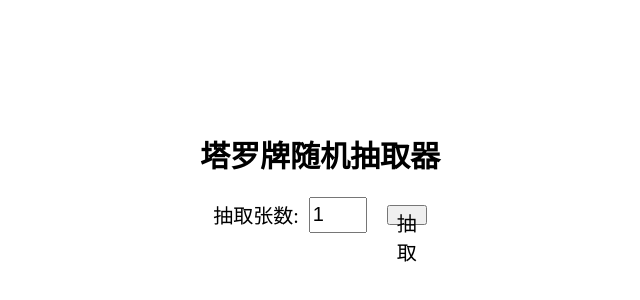
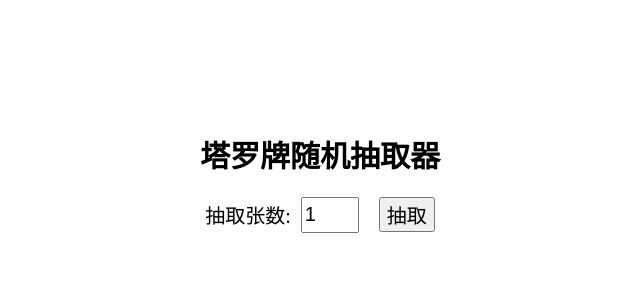
Before and after one commit to GI177155gi/ctaluo, a plain HTML site: page index.html in a window 1280 px wide. Shown: the part 218-518 px from the top of the page, without its empty margins (320-960 px from the left). Drawn offline with nearby package versions, Linux system fonts and the light colour scheme.

Commit message:
Update index.html

```diff
--- a/index.html
+++ b/index.html
@@ -31,7 +31,7 @@
   <div style="display: flex; align-items: center;font-size: 20px;">
     <label for="card-count">抽取张数:</label>
     <input style="width: 50px;height: 30px;margin:0 10px ;font-size: 20px;" type="number" id="card-count" value="1" min="1" max="22" style="margin-left: 0.5em;">
-    <button id="draw-cards" style="margin-left: 0.5em;width:40px;height:20px;font-size:20px;">抽取</button>
+    <button id="draw-cards" style="margin-left: 0.5em;font-size:20px;">抽取</button>
   </div>
   <div id="result"></div>
 
```
